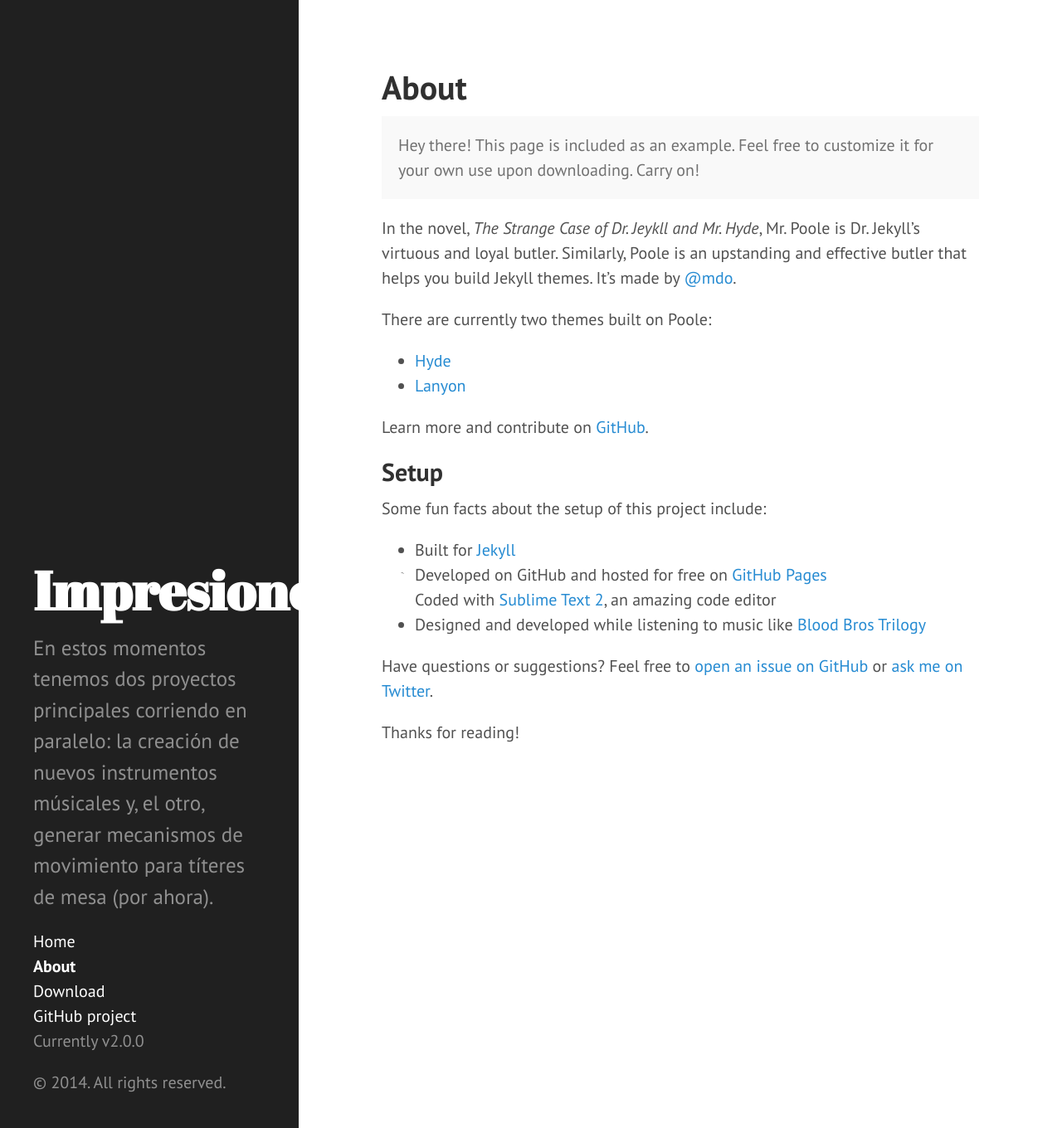
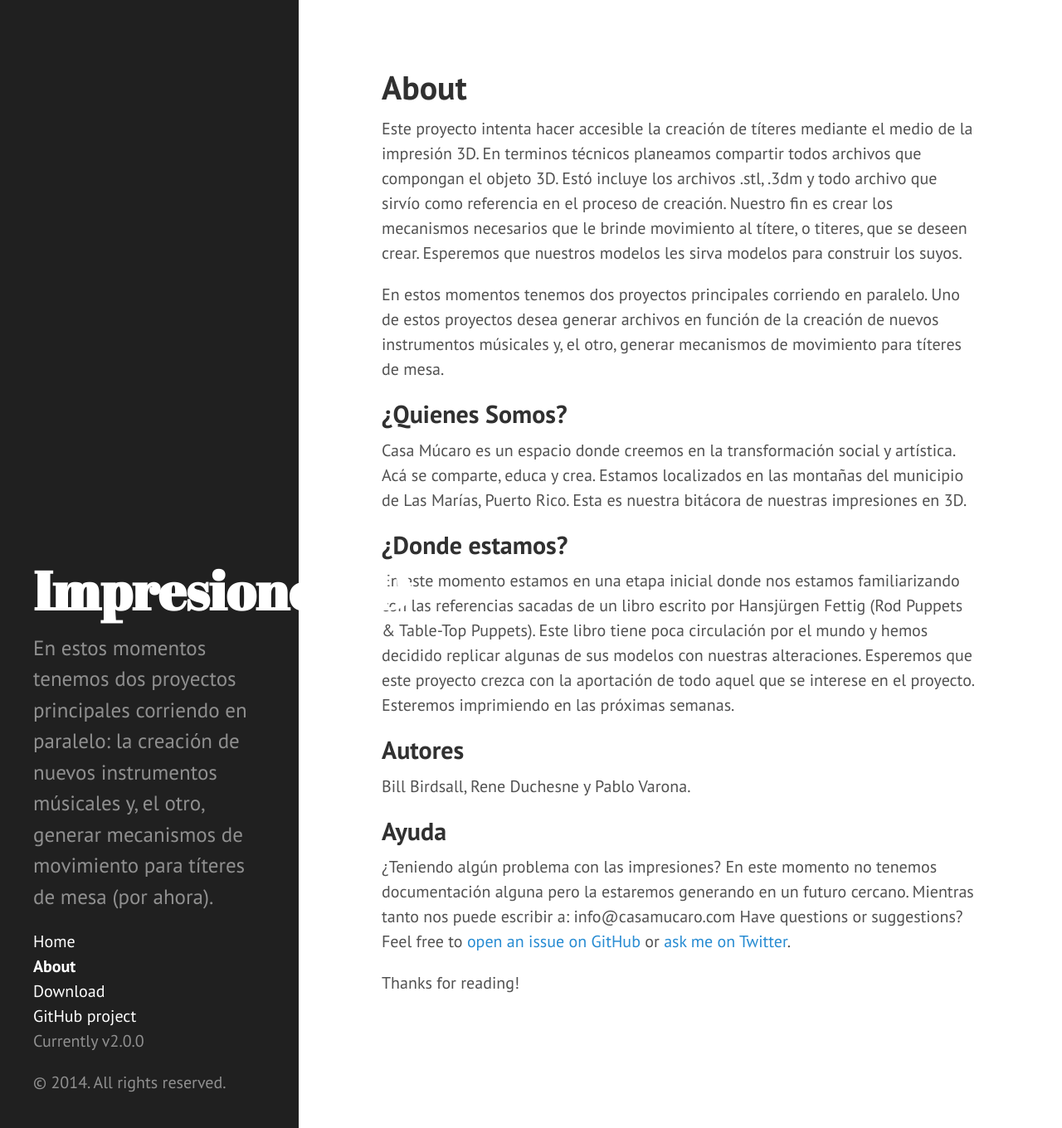
Before and after one commit to Casa-Mucaro/Tootophone3D, a Jekyll site: the page built from about.md, in a window 1280 px wide and 1360 px high. Shown: the whole window at 83% size. Built offline with Jekyll 4.4.1, drawn with Linux system fonts in a browser that asks for light colours; Markdown is read by kramdown in place of the engine named in the settings.

Commit message:
Actualización de Contenido

```diff
--- a/about.md
+++ b/about.md
@@ -3,28 +3,22 @@ layout: page
 title: About
 ---
 
-<p class="message">
-  Hey there! This page is included as an example. Feel free to customize it for your own use upon downloading. Carry on!
-</p>
+Este proyecto intenta hacer accesible la creación de títeres mediante el medio de la impresión 3D. En terminos técnicos planeamos compartir todos archivos que compongan el objeto 3D. Estó incluye los archivos .stl, .3dm y todo archivo que sirvío como referencia en el proceso de creación. Nuestro fin es crear los mecanismos necesarios que le brinde movimiento al títere, o titeres, que se deseen crear. Esperemos que nuestros modelos les sirva modelos para construir los suyos.
 
-In the novel, *The Strange Case of Dr. Jeykll and Mr. Hyde*, Mr. Poole is Dr. Jekyll's virtuous and loyal butler. Similarly, Poole is an upstanding and effective butler that helps you build Jekyll themes. It's made by [@mdo](https://twitter.com/mdo).
+En estos momentos tenemos dos proyectos principales corriendo en paralelo. Uno de estos proyectos desea generar archivos en función de la creación de nuevos instrumentos músicales y, el otro, generar mecanismos de movimiento para títeres de mesa.
 
-There are currently two themes built on Poole:
+## ¿Quienes Somos?
 
-* [Hyde](http://hyde.getpoole.com)
-* [Lanyon](http://lanyon.getpoole.com)
+Casa Múcaro es un espacio donde creemos en la transformación social y artística. Acá se comparte, educa y crea. Estamos localizados en las montañas del municipio de Las Marías, Puerto Rico. Esta es nuestra bitácora de nuestras impresiones en 3D.
 
-Learn more and contribute on [GitHub](https://github.com/poole).
+## ¿Donde estamos?
+En este momento estamos en una etapa inicial donde nos estamos familiarizando con las referencias sacadas de un libro escrito por Hansjürgen Fettig (Rod Puppets & Table-Top Puppets). Este libro tiene poca circulación por el mundo y hemos decidido replicar algunas de sus modelos con nuestras alteraciones. Esperemos que este proyecto crezca con la aportación de todo aquel que se interese en el proyecto. Esteremos imprimiendo en las próximas semanas.
 
-## Setup
+## Autores
+Bill Birdsall, Rene Duchesne y Pablo Varona.
 
-Some fun facts about the setup of this project include:
-
-* Built for [Jekyll](http://jekyllrb.com)
-* Developed on GitHub and hosted for free on [GitHub Pages](https://pages.github.com)
-* Coded with [Sublime Text 2](http://sublimetext.org), an amazing code editor
-* Designed and developed while listening to music like [Blood Bros Trilogy](https://soundcloud.com/maddecent/sets/blood-bros-series)
-
+## Ayuda
+¿Teniendo algún problema con las impresiones? En este momento no tenemos documentación alguna pero la estaremos generando en un futuro cercano. Mientras tanto nos puede escribir a: info@casamucaro.com
 Have questions or suggestions? Feel free to [open an issue on GitHub](https://github.com/poole/issues/new) or [ask me on Twitter](https://twitter.com/mdo).
 
 Thanks for reading!
```
